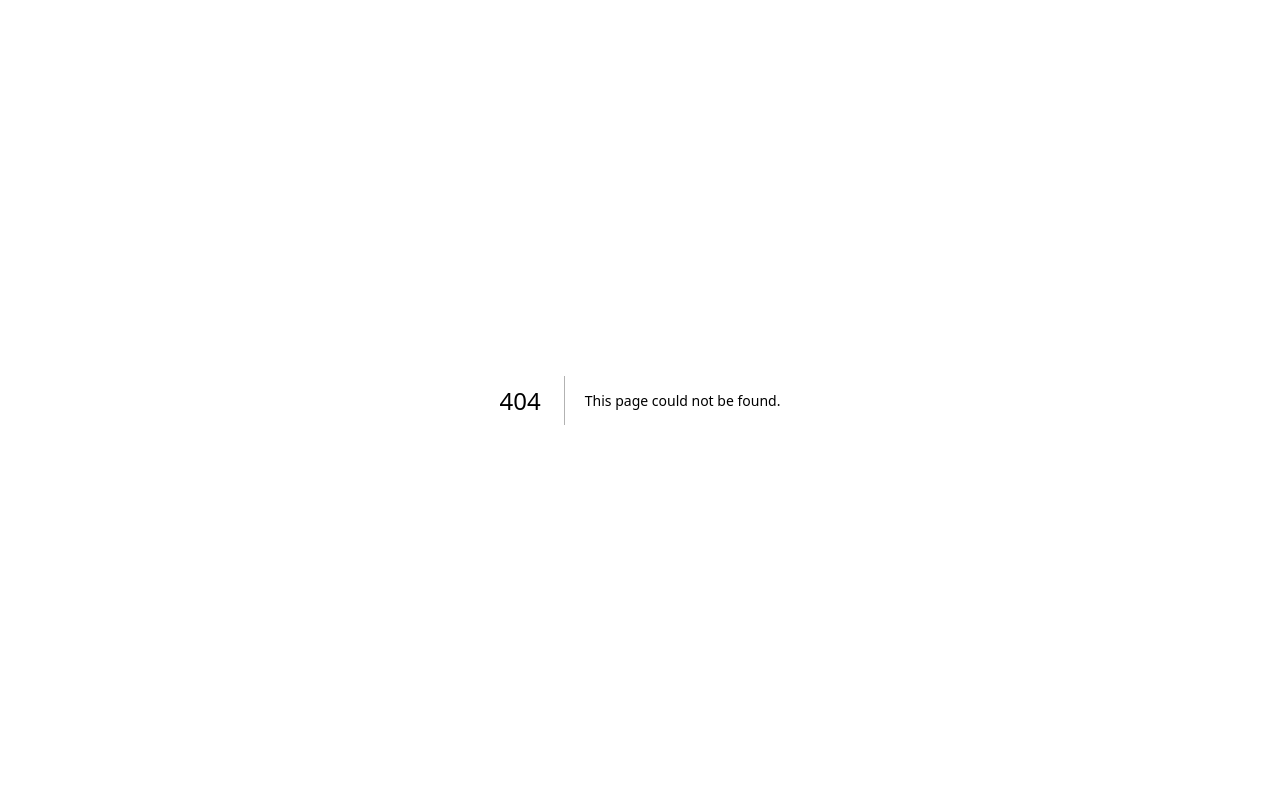
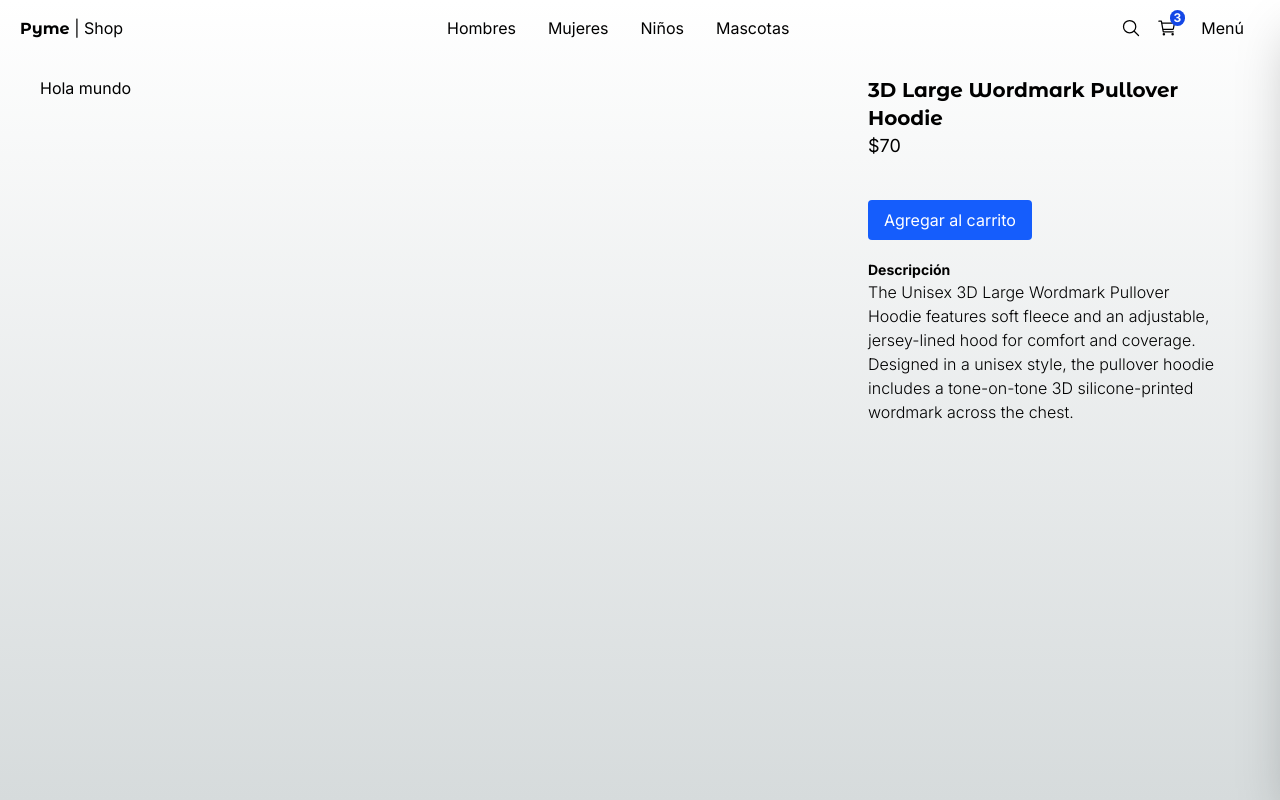
Before and after one commit to eandres8/pyme-shop-web, a Next.js app: page /product/3d_large_wordmark_pullover_hoodie in a window 1280 px wide. Before the commit this address had no page. Built offline with nearby package versions, Linux system fonts and the light colour scheme.

Commit message:
feat: create basic product detail page structure

```diff
--- /dev/null
+++ b/app/(shop)/product/[slug]/page.tsx
@@ -0,0 +1,40 @@
+import { notFound } from "next/navigation";
+
+import { initialData } from "@/src/data/seed/seed";
+import { titleFont } from "@/src/config/fonts";
+
+type Props = {
+  params: Promise<{ slug: string }>;
+};
+
+export default async function ProductDetail({ params }: Props) {
+  const { slug } = await params;
+
+  const product = initialData.products.find((p) => p.slug === slug);
+
+  if (!product) {
+      notFound();
+    }
+
+  return (
+    <article className="mt-5 mb-20 grid grid-cols-1 md:grid-cols-3 gap-3">
+      <div className="col-span-1 md:col-span-2">
+        <h1>Hola mundo</h1>
+      </div>
+
+      <div className="col-span-1 px-5">
+        <h1 className={`${titleFont.className} antialiased font-bold text-xl`}>
+          {product.title}
+        </h1>
+        <p className="text-lg mb-5">
+          ${product.price}
+        </p>
+        <button className="btn-primary my-5">
+          Agregar al carrito
+        </button>
+        <h3 className="font-bold text-sm">Descripción</h3>
+        <p className="font-light">{product.description}</p>
+      </div>
+    </article>
+  );
+}
--- /dev/null
+++ b/app/(shop)/product/not-found.tsx
@@ -0,0 +1,9 @@
+import { PageNotFound } from "@/src/shared/components/ui";
+
+export default function NotFoundProduct() {
+  return (
+    <article>
+      <PageNotFound />
+    </article>
+  )
+}
--- a/app/(shop)/product/page.tsx
+++ /dev/null
@@ -1,9 +0,0 @@
-import React from 'react'
-
-export default function Empty() {
-  return (
-    <div>
-      <h1>Empty Cart Page</h1>
-    </div>
-  );
-}
--- a/package.json
+++ b/package.json
@@ -3,7 +3,7 @@
   "version": "0.1.0",
   "private": true,
   "scripts": {
-    "dev": "next dev",
+    "start:dev": "next dev",
     "build": "next build",
     "start": "next start",
     "lint": "eslint"
```
